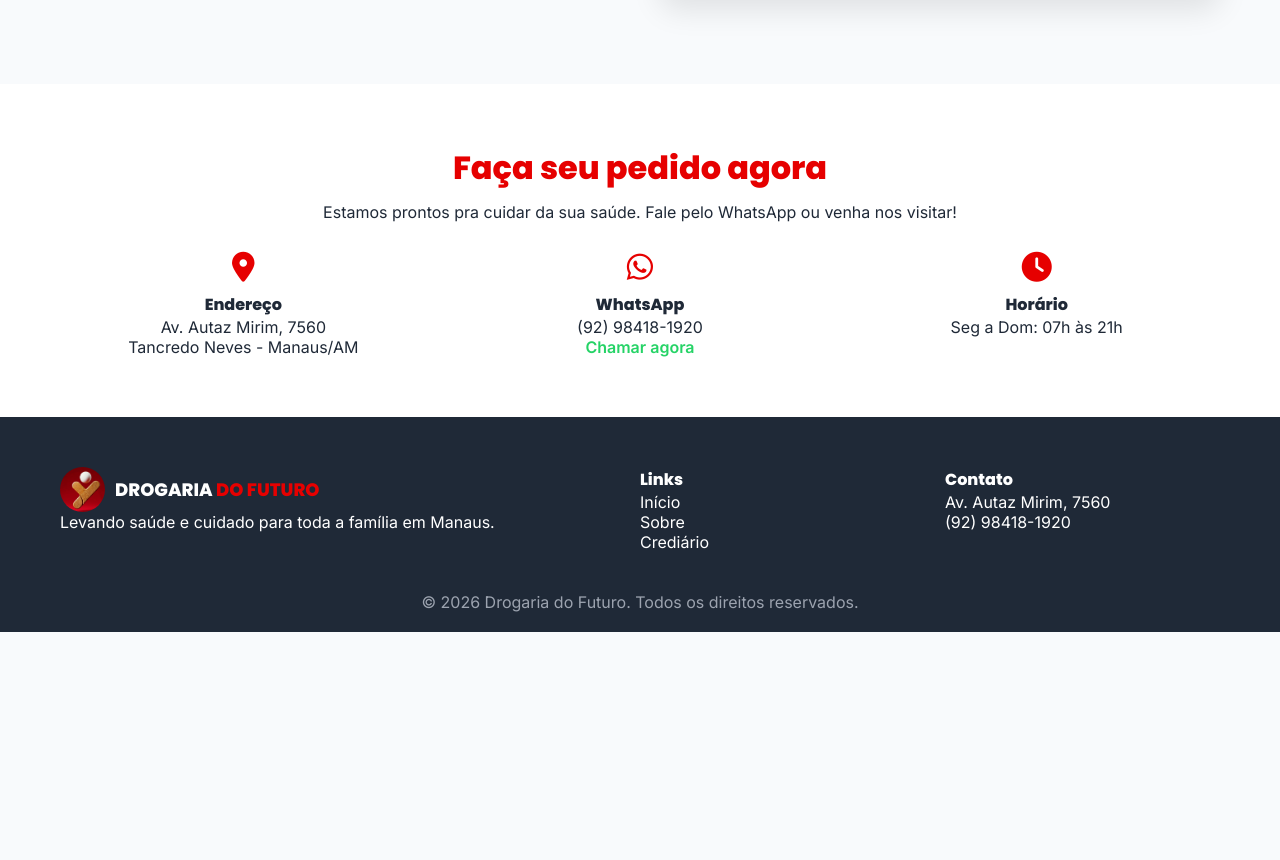
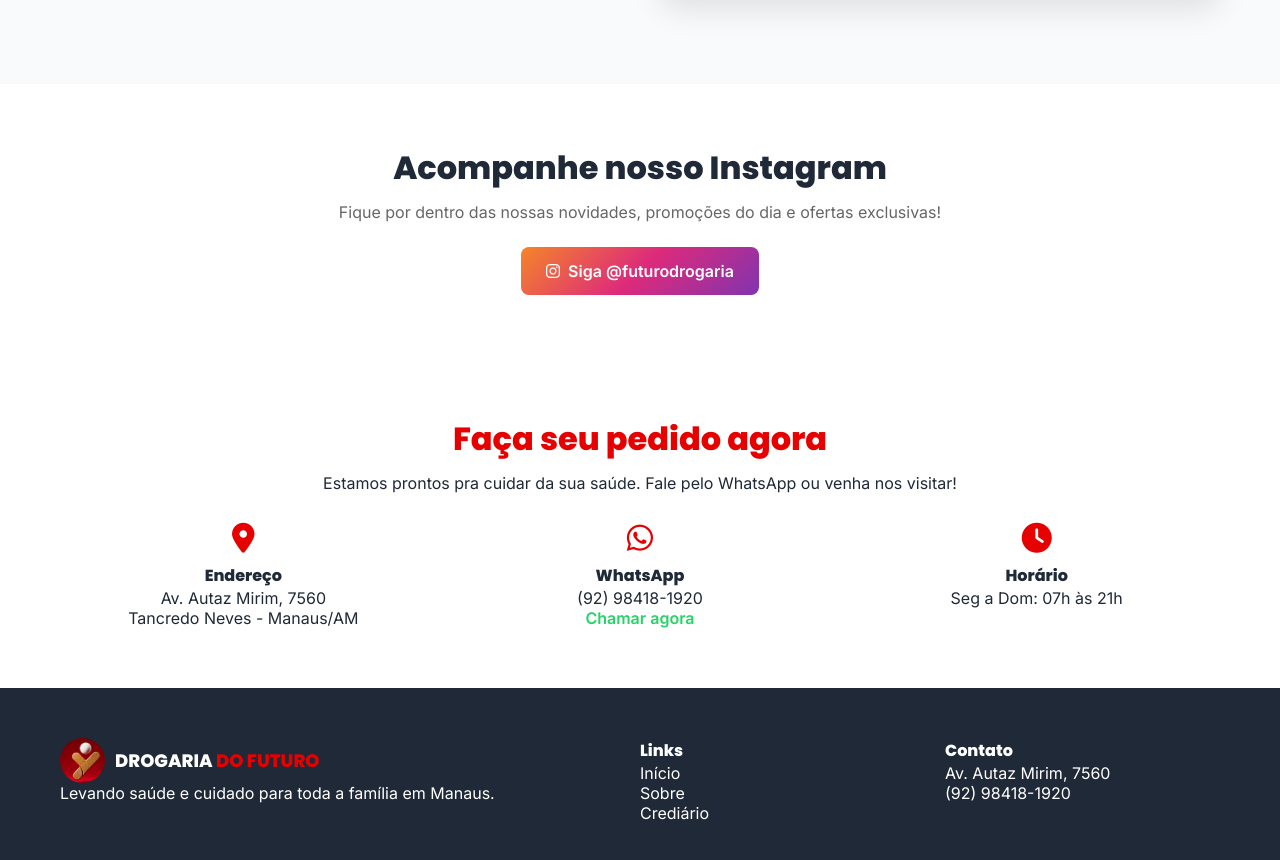
Before and after one commit to alexsandrofelix2607-svg/Site-drogaria, a plain HTML site: page index.html in a window 1280 px wide. Shown: the part 2919-3779 px from the top of the page. Before the commit the page ends 3551 px from the top, so only its background shows below. Drawn offline with Linux system fonts and the light colour scheme.

Commit message:
adicionei instagram

```diff
--- a/index.html
+++ b/index.html
@@ -171,6 +171,18 @@
         </div>
     </section>
 
+<!-- INSTAGRAM -->
+<section class="instagram">
+    <div class="container">
+        <h2>Acompanhe nosso Instagram</h2>
+        <p>Fique por dentro das nossas novidades, promoções do dia e ofertas exclusivas!</p>
+        <a href="https://www.instagram.com/futurodrogaria" target="_blank" class="btn-insta">
+            <i class="fab fa-instagram"></i> Siga @futurodrogaria
+        </a>
+    </div>
+</section>
+
+
     <!-- CONTATO -->
     <section id="contato" class="contato">
         <div class="container">
--- a/styles.css
+++ b/styles.css
@@ -15,10 +15,7 @@
     scroll-behavior: smooth;
 }
 
-h1,
-h2,
-h3,
-h4,
+h1,h2,h3,h4,
 .logo,
 .logo span,
 .logo b,
@@ -477,6 +474,38 @@ nav {
     }
 }
 
+/* INSTAGRAM */
+.instagram {
+    padding: 60px 0;
+    text-align: center;
+    background: white;
+}
+
+.instagram h2 {
+    font-size: 32px;
+    margin-bottom: 10px;
+    color: var(--azul);
+}
+
+.instagram p {
+    color: #666;
+    margin-bottom: 25px;
+    font-size: 16px;
+}
+
+.btn-insta {
+    background: linear-gradient(135deg, #F58529 0%, #DD2A7B 50%, #8134AF 100%);
+    color: white;
+    padding: 14px 25px;
+    border-radius: 8px;
+    text-decoration: none;
+    font-weight: 700;
+    display: inline-flex;
+    gap: 8px;
+    align-items: center;
+}
+
+
 /* CONTATO */
 .contato {
     padding: 60px 0;
```
